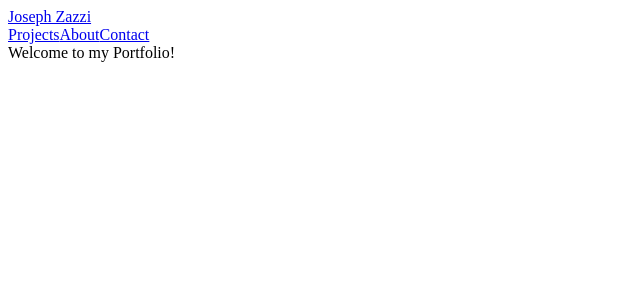
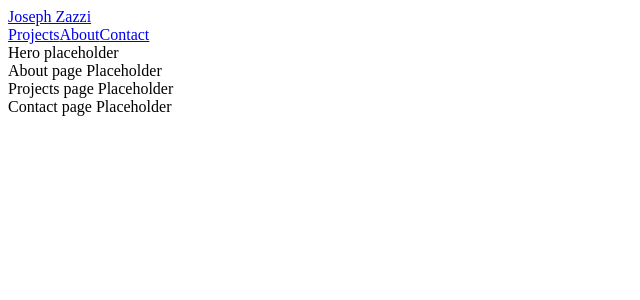
Before and after one commit to JoeyZ56/modern-portfolio-client, a Next.js app: page / in a window 1280 px wide. Shown: the top 300 px of the page, without its empty margins (0-640 px from the left). Built offline with nearby package versions, Linux system fonts and the light colour scheme.

Commit message:
placeholder files for pages

```diff
--- /dev/null
+++ b/src/app/about/page.js
@@ -0,0 +1,7 @@
+export default function About() {
+  return (
+    <div className="te-3x1 font-semibold py-20 text-center">
+      About page Placeholder
+    </div>
+  );
+}
--- /dev/null
+++ b/src/app/api/send-email/route.js
@@ -0,0 +1,6 @@
+export async function POST(req) {
+  return new Response(JSON.stringify({ success: true }), {
+    status: 200,
+    headers: { "content-Type": "application/json" },
+  });
+}
--- /dev/null
+++ b/src/app/components/Hero.jsx
@@ -0,0 +1,7 @@
+import React from "react";
+
+const Hero = () => {
+  return <section className="sext-center py-20">Hero placeholder</section>;
+};
+
+export default Hero;
--- /dev/null
+++ b/src/app/contact/page.js
@@ -0,0 +1,7 @@
+export default function Contact() {
+  return (
+    <div className="te-3x1 font-semibold py-20 text-center">
+      Contact page Placeholder
+    </div>
+  );
+}
--- a/src/app/page.js
+++ b/src/app/page.js
@@ -1,3 +1,15 @@
+import About from "./about/page";
+import Hero from "./components/Hero";
+import Contact from "./contact/page";
+import Projects from "./projects/page";
+
 export default function Home() {
-  return <div>Welcome to my Portfolio!</div>;
+  return (
+    <div>
+      <Hero />
+      <About />
+      <Projects />
+      <Contact />
+    </div>
+  );
 }
--- /dev/null
+++ b/src/app/projects/page.js
@@ -0,0 +1,7 @@
+export default function Projects() {
+  return (
+    <div className="te-3x1 font-semibold py-20 text-center">
+      Projects page Placeholder
+    </div>
+  );
+}
```
Also changed, not shown: src/app/api/send-email.js (deleted).
